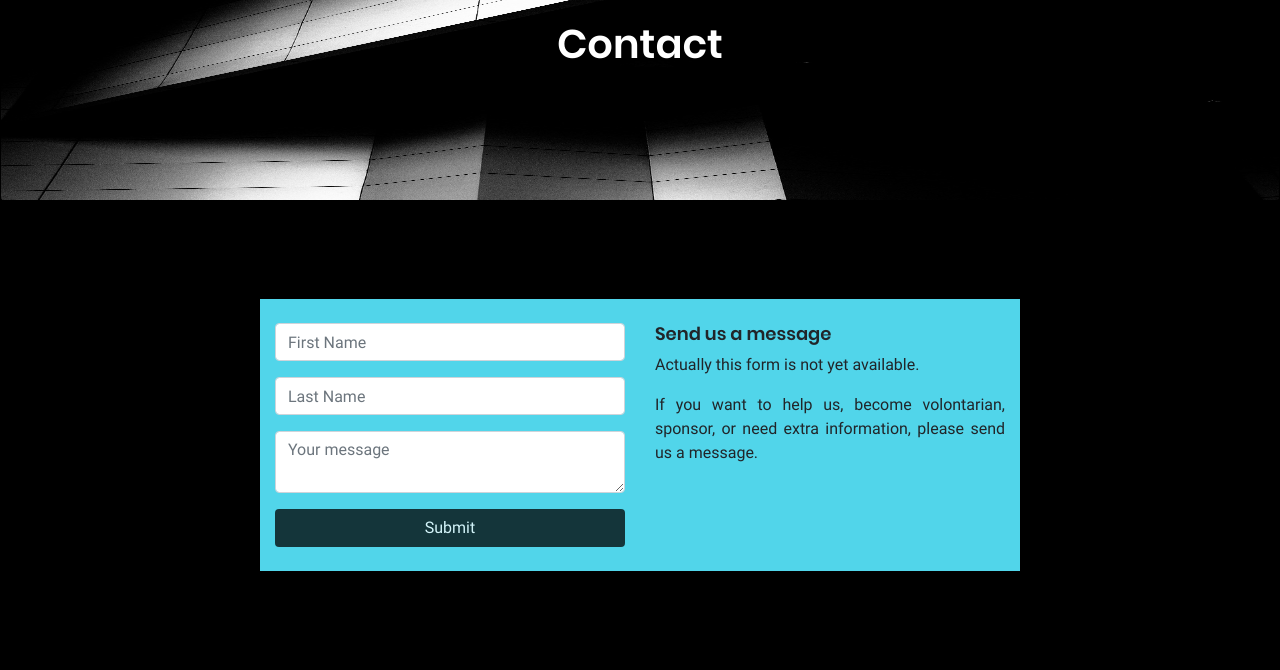
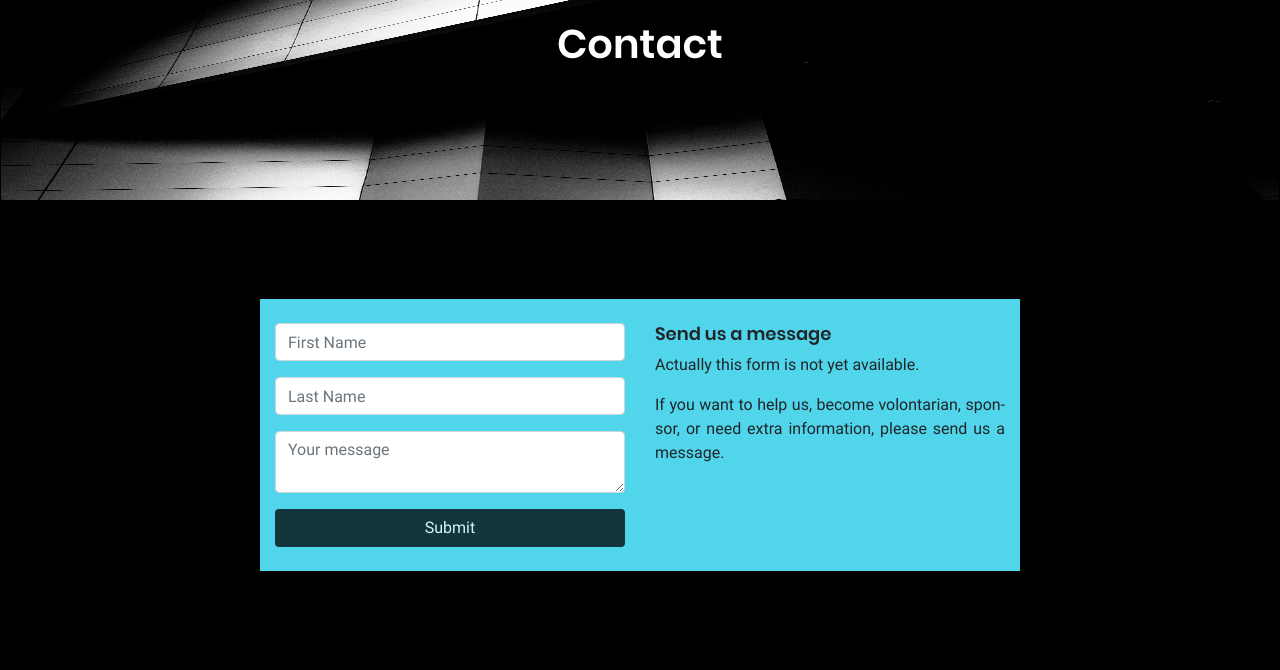
Before and after one commit to libregraphicsmeeting/htdocs-2020, a PHP site: page /en/contact.html in a window 1280 px wide. Shown: the part 130-800 px from the top of the page. Run offline with PHP 8.4, Linux system fonts and the light colour scheme.

Commit message:
add cesure

```diff
--- a/css/lgm20.css
+++ b/css/lgm20.css
@@ -66,6 +66,11 @@ body {
 p, ul {
     font-size:16px;
     text-align:justify;
+    -webkit-hyphens: auto;
+     -moz-hyphens: auto;
+     -ms-hyphens: auto;
+     -o-hyphens: auto;
+     hyphens: auto;
 }
 
 h1, h2, h3, h4, h5, h6, nav,a {
```
